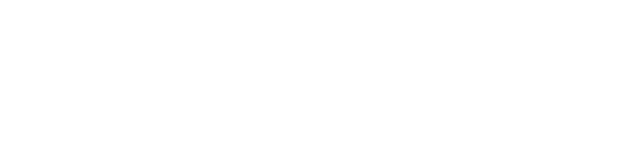
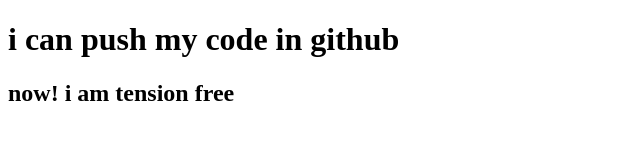
Before and after one commit to MuhammadAtiq757/my-first-codi, a plain HTML site: page index.html in a window 1280 px wide. Shown: the whole page, without its empty margins (0-640 px from the left). Drawn offline with Linux system fonts and the light colour scheme.

Commit message:
my added header

```diff
--- a/index.html
+++ b/index.html
@@ -3,10 +3,12 @@
 <head>
     <meta charset="UTF-8">
     <meta http-equiv="X-UA-Compatible" content="IE=edge">
-    <meta name="viewport" content="width=device-width, initial-scale=1.0">
+    <meta name="viewport" content="width=, initial-scale=1.0">
     <title>Document</title>
 </head>
 <body>
 
+    <h1>i can push my code in github</h1>
+    <h2>now! i am tension free</h2>
 </body>
 </html>
```
